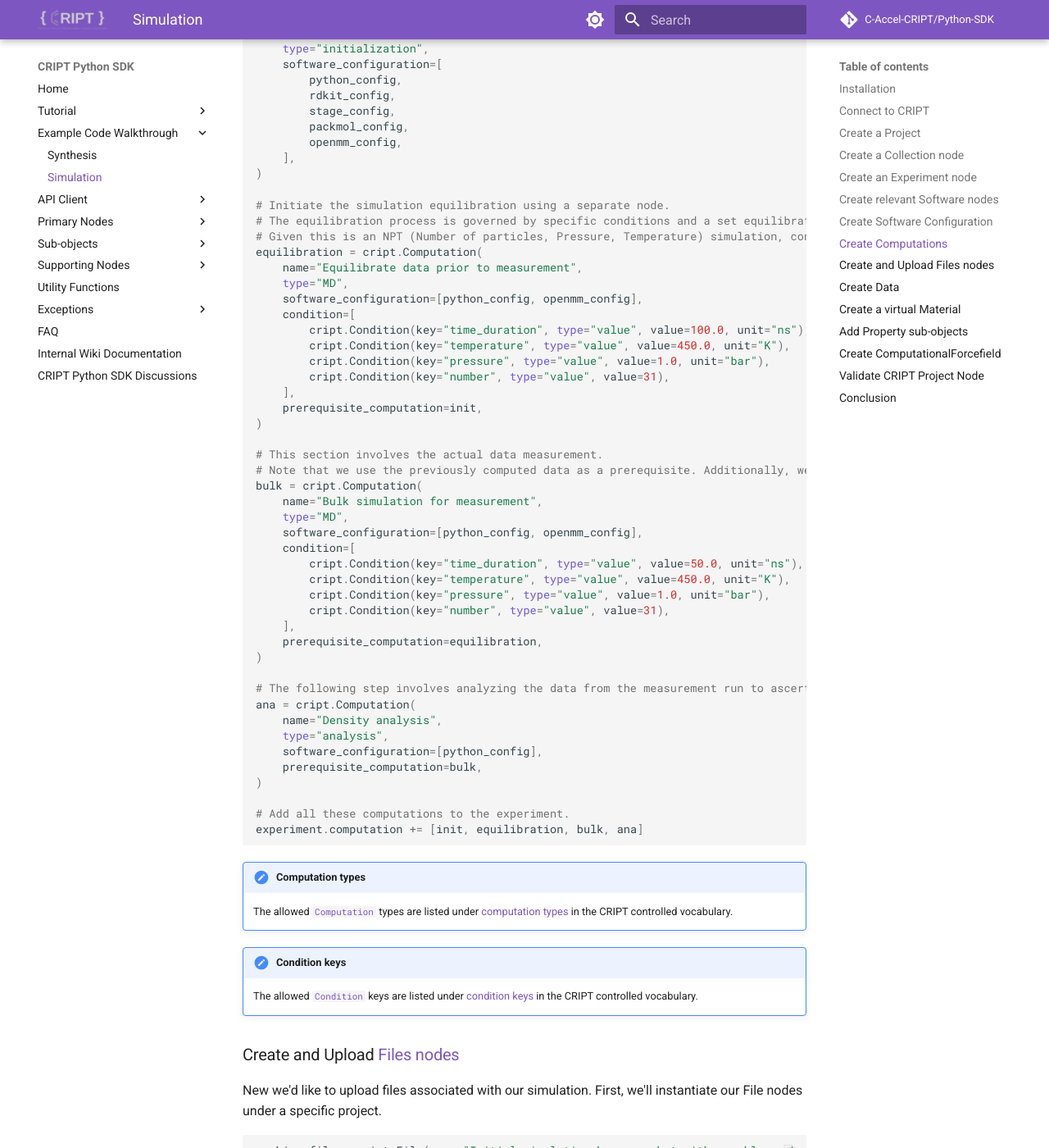
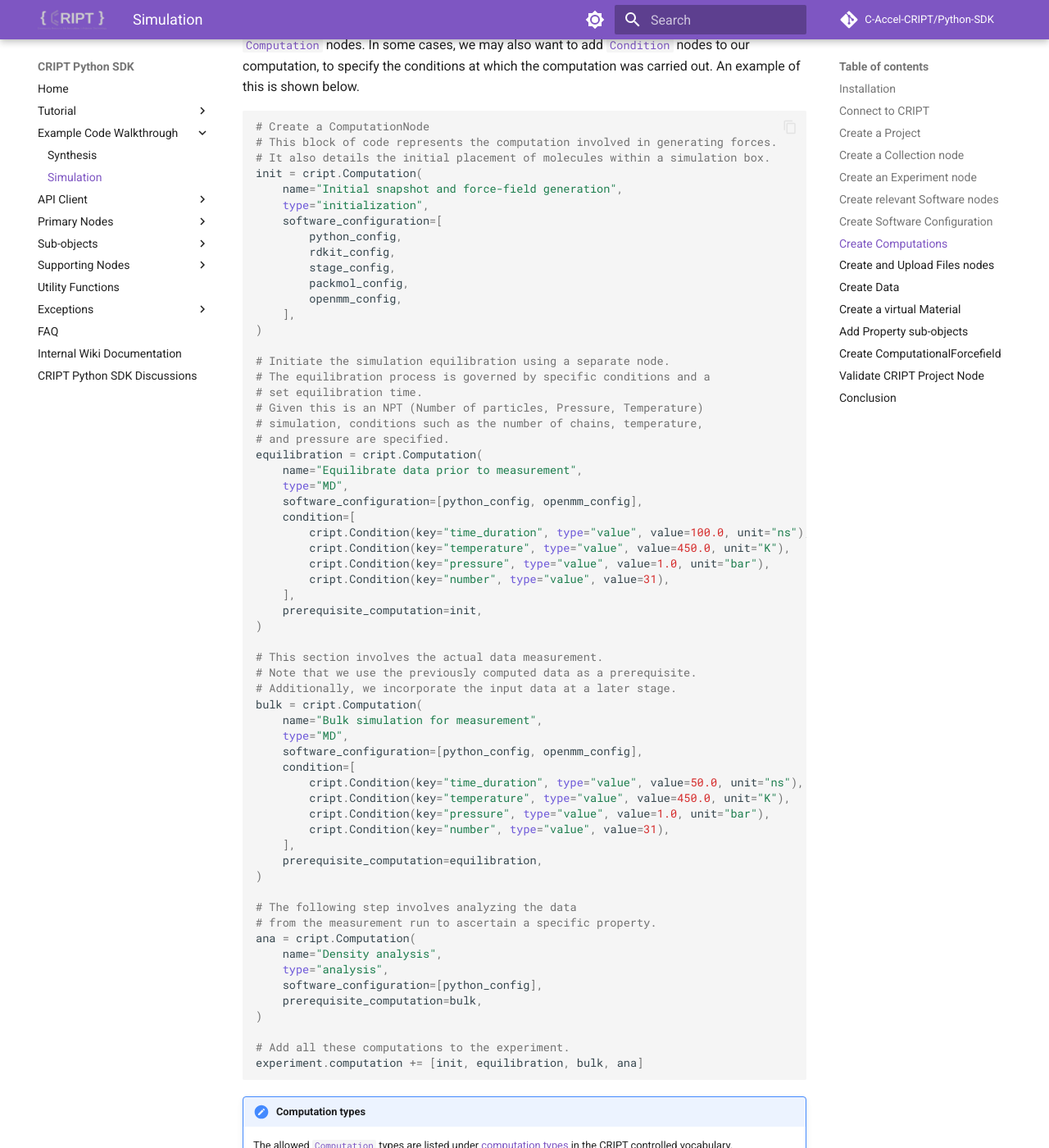
Before and after one commit to C-Accel-CRIPT/Python-SDK, an MkDocs documentation site: the page built from docs/examples/simulation.md, in a window 1280 px wide and 1400 px high, scrolled down 3704 px. Shown: the whole window at 82% size. Built offline with MkDocs 1.6.1 and Material for MkDocs 9.7.7, drawn with Linux system fonts in a browser that asks for light colours; comment, search, counter and statistics services are not loaded; some of the changed text lies outside the part shown.

````diff
--- a/docs/examples/simulation.md
+++ b/docs/examples/simulation.md
@@ -55,8 +55,11 @@ with cript.API(host="https://api.criptapp.org/", api_token="123456", storage_tok
     Here in a jupyter notebook, we need to connect manually. We just have to remember to disconnect at the end.
 
 ```python
-api = cript.API(host="https://api.criptapp.org/", api_token=None, storage_token="123456")
+api = cript.API(
+    host="https://api.criptapp.org/", api_token=None, storage_token="123456"
+)
 api = api.connect()
+
 ```
 
 ## Create a Project
@@ -121,9 +124,17 @@ If They are not, you can create them as follows:
 
 ```python
 python = cript.Software(name="python", version="3.9")
+
 rdkit = cript.Software(name="rdkit", version="2020.9")
-stage = cript.Software(name="stage", source="https://doi.org/10.1021/jp505332p", version="N/A")
-packmol = cript.Software(name="Packmol", source="http://m3g.iqm.unicamp.br/packmol", version="N/A")
+
+stage = cript.Software(
+    name="stage", source="https://doi.org/10.1021/jp505332p", version="N/A"
+)
+
+packmol = cript.Software(
+    name="Packmol", source="http://m3g.iqm.unicamp.br/packmol", version="N/A"
+)
+
 openmm = cript.Software(name="openmm", version="7.5")
 ```
 
@@ -195,8 +206,11 @@ init = cript.Computation(
 )
 
 # Initiate the simulation equilibration using a separate node.
-# The equilibration process is governed by specific conditions and a set equilibration time.
-# Given this is an NPT (Number of particles, Pressure, Temperature) simulation, conditions such as the number of chains, temperature, and pressure are specified.
+# The equilibration process is governed by specific conditions and a
+# set equilibration time.
+# Given this is an NPT (Number of particles, Pressure, Temperature)
+# simulation, conditions such as the number of chains, temperature,
+# and pressure are specified.
 equilibration = cript.Computation(
     name="Equilibrate data prior to measurement",
     type="MD",
@@ -211,7 +225,8 @@ equilibration = cript.Computation(
 )
 
 # This section involves the actual data measurement.
-# Note that we use the previously computed data as a prerequisite. Additionally, we incorporate the input data at a later stage.
+# Note that we use the previously computed data as a prerequisite.
+# Additionally, we incorporate the input data at a later stage.
 bulk = cript.Computation(
     name="Bulk simulation for measurement",
     type="MD",
@@ -225,7 +240,8 @@ bulk = cript.Computation(
     prerequisite_computation=equilibration,
 )
 
-# The following step involves analyzing the data from the measurement run to ascertain a specific property.
+# The following step involves analyzing the data
+# from the measurement run to ascertain a specific property.
 ana = cript.Computation(
     name="Density analysis",
     type="analysis",
@@ -309,8 +348,10 @@ Next, we'll link these [`Data`](../../nodes/primary_nodes/data) nodes to the app
 
 ```python
 
-# Observe how this step also forms a continuous graph, enabling data to flow from one computation to the next.
-# The sequence initiates with the computation process and culminates with the determination of the material property.
+# Observe how this step also forms a continuous graph,
+# enabling data to flow from one computation to the next.
+# The sequence initiates with the computation process
+# and culminates with the determination of the material property.
 init.output_data = [packing_data, forcefield_data]
 equilibration.input_data = [packing_data, forcefield_data]
 equilibration.output_data = [equilibration_snap]
@@ -373,7 +414,8 @@ Now we can save the project to CRIPT (and upload the files) or inspect the JSON
 ## Validate CRIPT Project Node
 ```python
 # Before we can save it, we should add all the orphaned nodes to the experiments.
-# It is important to do this for every experiment separately, but here we only have one.
+# It is important to do this for every experiment separately,
+# but here we only have one.
 cript.add_orphaned_nodes_to_project(project, active_experiment=experiment)
 project.validate()
 
````
Also changed, not shown: other parts of docs/examples/simulation.md (+27 -4 lines), 2 other files.
